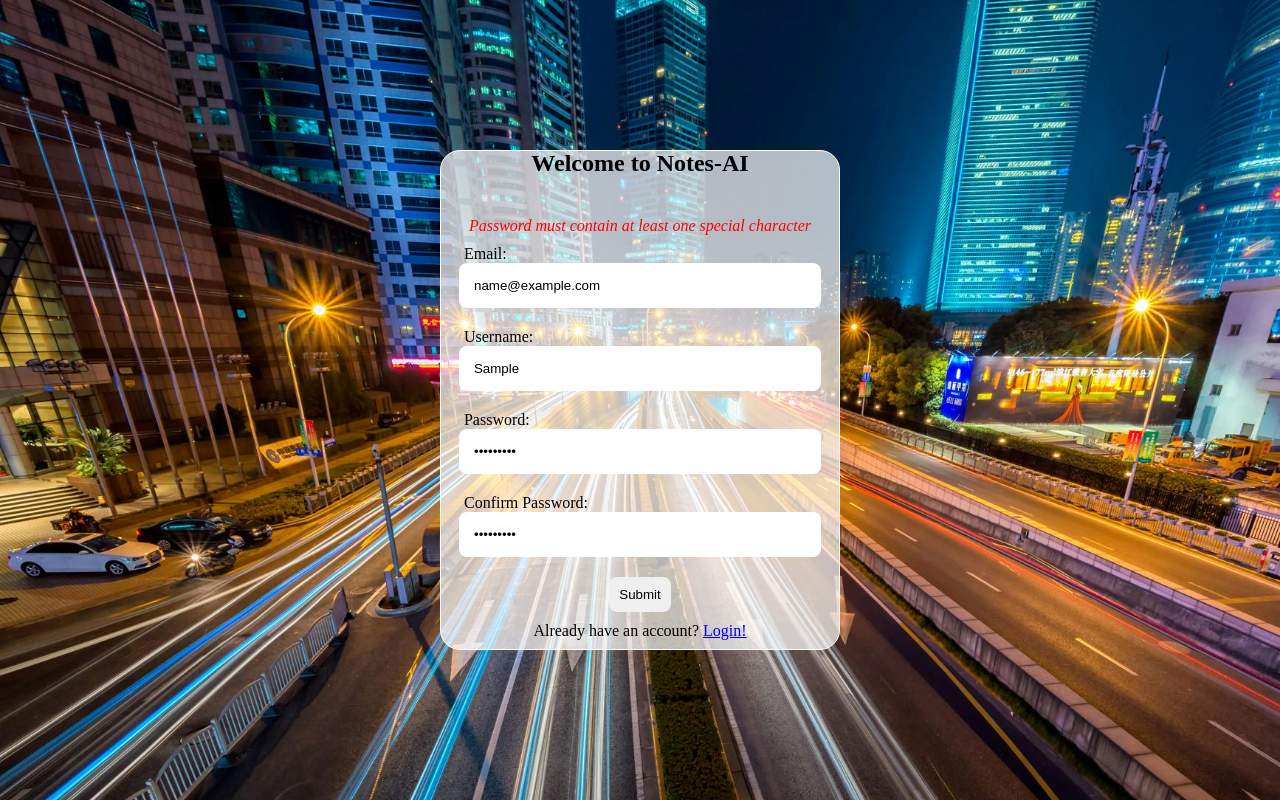
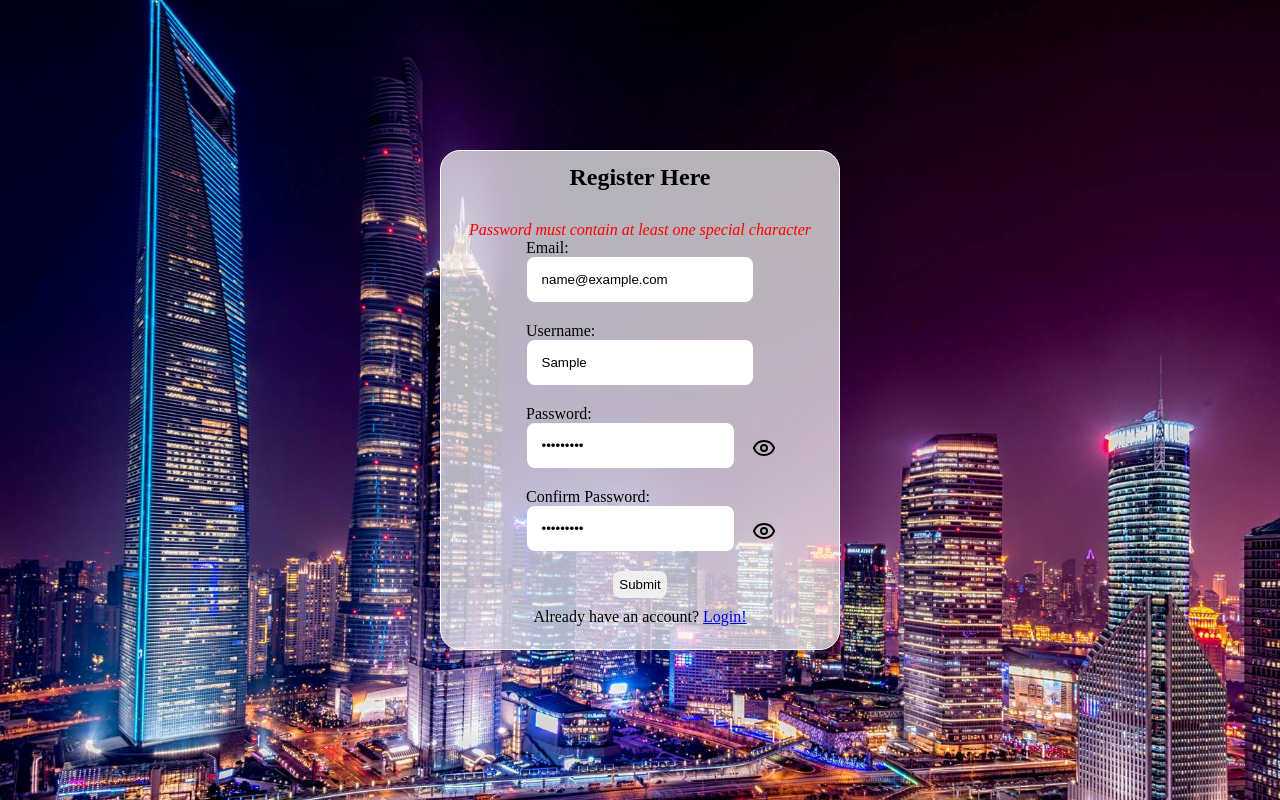
Before and after one commit to t-phelps/ai-notes-app, a React (Create React App) app in the folder frontend/: page /create-account in a window 1280 px wide. Both pictures are taken after typing "name@example.com", "Sample", "Sample123", "Sample123" into the empty fields and a click on the button "Submit". Built offline with nearby package versions, Linux system fonts and the light colour scheme; no server answers.

Commit message:
login / signup refactor

```diff
--- a/frontend/src/components/Login.jsx
+++ b/frontend/src/components/Login.jsx
@@ -1,21 +1,28 @@
 import {useState } from "react";
 import * as yup from "yup";
-import { useNavigate } from "react-router-dom";
+import { useNavigate, Link } from "react-router-dom";
 import "../styles/LoginStyle.css";
 import "../styles/Global.css";
-import { Link } from "react-router-dom";
 import BASE_URL from "../config.js";
+import {Eye} from "lucide-react";
 
 
 export const LoginComponent = () => {
     const [username, setUsername] = useState("");
     const [password, setPassword] = useState("");
     const navigate = useNavigate();
+    const [loading, setLoading] = useState(false);
+    const [error, setError] = useState("");
+    const [isVisible, setVisible] = useState(false);
 
     const schema = yup.object().shape({
         username: yup.string().required("Username is required"),
         password: yup.string().required("Password is required"),
     });
+
+    const toggleVisibility = () => {
+        setVisible(!isVisible);
+    }
 
     /**
      * handle
@@ -23,7 +30,8 @@ export const LoginComponent = () => {
      * @returns {Promise<void>}
      */
     const handleLoginSubmit = async (e) => {
-        e.preventDefault(); // needed for a form login, if I go to submit the page the form will refresh the page and it won't get processed
+        e.preventDefault();
+        setLoading(true);
         try {
             await schema.validate({username, password}); // throws error if not valid
 
@@ -39,14 +47,26 @@ export const LoginComponent = () => {
                 })
             });
 
-            if(!response.ok){
-                alert("Invalid Credentials");
-                throw new Error(response.statusText);
-            }
+           if(!response.ok) {
+                const msg = response.status === 401
+                    ? "Invalid Credentials"
+                    : response.status === 500
+                    ? "Server Error" : `Unexpected Error: ${response.status}`;
+                setError(msg);
+                return;
+           }
 
             navigate("/landing");
         }catch(err) {
-            console.error(err);
+            if(err.name === "ValidationError") {
+                setError(err.message);
+            }else{
+                console.error(err);
+                setError("Something went wrong. Please try again.")
+            }
+
+        } finally {
+            setLoading(false);
         }
     }
 
@@ -54,14 +74,44 @@ export const LoginComponent = () => {
         <div className="regular-container">
             <form className="regular-form" onSubmit={handleLoginSubmit}>
                 <h2>Welcome To Notes-AI</h2>
+                {error && <div className={"error-message"}>{error}</div>}
                 <label className={"regular-label"} htmlFor="username">Username:</label>
-                <input className={"regular-input"} type="text" placeholder="Username" id="username" value={username} onChange={(e) => setUsername(e.target.value)} />
+                <input className={"regular-input"}
+                       type="text"
+                       placeholder="Username"
+                       id="username"
+                       value={username}
+                       onChange={(e) => {
+                           setUsername(e.target.value);
+                            setError("");
+                       }}/>
                 <label className={"regular-label"} htmlFor="password">Password:</label>
-                <input className={"regular-input"} type="password" placeholder="Password"  id="password" value={password} onChange={(e) => setPassword(e.target.value)} />
-                <button className={"regular-button"} type="submit">Login</button>
-                <p>Forgot Password? <Link to="/reset-password">Reset!</Link></p>
-                <p className="or-message">------------- or -------------</p>
-                <p className="create-account">Not a user? <Link to="/create-account">Register Today!</Link></p>
+                <div className={"password-inline"}>
+                    <input className={"regular-input"}
+                           type={isVisible ? "text" : "password"}
+                           placeholder="Password"
+                           id="password"
+                           value={password}
+                           onChange={(e) => {
+                               setPassword(e.target.value);
+                               setError("");
+                           }} />
+                    <button type={"button"}
+                            onClick={toggleVisibility}
+                            className={"password-inline-button"}>
+                        <Eye />
+                    </button>
+                </div>
+                <button
+                    className={"regular-button"}
+                    type="submit"
+                    disabled={loading}>{loading ? "Logging In..." : "Login"}
+                </button>
+                <div>
+                    <p>Forgot Password? <Link to="/reset-password">Reset!</Link></p>
+                    <p className="or-message">------------- or -------------</p>
+                    <p className="create-account">Not a user? <Link to="/create-account">Register Today!</Link></p>
+                </div>
             </form>
         </div>
     );
--- a/frontend/src/components/Signup.jsx
+++ b/frontend/src/components/Signup.jsx
@@ -1,9 +1,10 @@
-import "../styles/SignupStyle.css";
+import "../styles/Global.css";
 import {useState} from "react";
 import * as yup from "yup";
 import {Link} from "react-router-dom";
 import {useNavigate} from "react-router-dom";
 import BASE_URL from "../config.js";
+import {Eye} from "lucide-react";
 
 export const Signup = () => {
     const navigate = useNavigate();
@@ -12,6 +13,12 @@ export const Signup = () => {
     const [password, setPassword] = useState("");
     const [confirmPassword, setConfirmPassword] = useState("");
     const [error, setError] = useState("");
+    const [loading, setLoading] = useState(false);
+    const [isVisible, setVisible] = useState(false);
+
+    const toggleVisibility = () => {
+        setVisible(!isVisible);
+    }
 
     // define our schema on the fields within our form
     const schema = yup.object().shape({
@@ -40,14 +47,13 @@ export const Signup = () => {
             .required(),
     });
 
-
     /**
      * Handle signup with an api call to backend service
      * @returns {Promise<void>}
      */
     const handleSignup = async (e) => {
         e.preventDefault();
-        setError("");
+        setLoading(true);
         try{
             // validate schema from yup
             await schema.validate({username, email, password, confirmPassword});
@@ -65,40 +71,92 @@ export const Signup = () => {
                 credentials: "include" // include credentials to get a jwt
             });
 
-            const responseBody = await response.text();
-            if (!response.ok) throw new Error(responseBody);
+            if (!response.ok) {
+                const msg = response.status === 400
+                ? "Invalid Request Body"
+                    : response.status === 500
+                ? "Server Error"
+                        : "Something went wrong. Try Again!";
+                setError(msg);
+            }
 
             navigate("/landing");
-        }catch(error){
-            setError(error.errors ? error.errors.join(", ") : "An unknown error occurred");
-            console.error(error);
+        }catch(err){
+            if(err.name === "ValidationError") {
+                setError(err.message);
+            }else{
+                console.error(err);
+            }
+        }finally {
+            setLoading(false);
         }
     }
 
-    return(
-        <div className="signup-container">
-            <div className="signup-box">
-                <h2>Welcome to Notes-AI</h2>
-                <form className="signup-form" onSubmit={handleSignup}>
-                    {error && <p className="error">{error}</p>}
-                    <label className={"signup-label"} id={"email"}>Email:</label>
-                    <input className={"signup-input"} type={"text"} id={"email"} placeholder={"Email address"} onChange={(e) => setEmail(e.target.value)} />
+    return (
+        <div className="regular-container">
+            <form className="regular-form" onSubmit={handleSignup}>
+                <h2>Register Here</h2>
 
-                    <label className={"signup-label"} id={"username"}>Username:</label>
-                    <input className={"signup-input"} type={"text"} id={"username"} placeholder={"Username"} onChange={(e) => setUsername(e.target.value)} />
+                {error && <div className="error-message">{error}</div>}
 
-                    <label className={"signup-label"} id={"password"}>Password:</label>
-                    <input className={"signup-input"} type={"password"} id={"password"} placeholder={"Password"} onChange={(e) => setPassword(e.target.value)} />
+                <label className="regular-label" htmlFor="email">Email:</label>
+                <input className="regular-input"
+                       type="text"
+                       id="email"
+                       placeholder="Email address"
+                       onChange={(e) => setEmail(e.target.value)} />
 
-                    <label className={"signup-label"} id={"confirm-password"}>Confirm Password:</label>
-                    <input className={"signup-input"} type={"password"} id={"confirm-password"} placeholder={"Confirm Password"} onChange={(e) => setConfirmPassword(e.target.value)} />
+                <label className="regular-label" htmlFor="username">Username:</label>
+                <input className="regular-input"
+                       type="text"
+                       id="username"
+                       placeholder="Username"
+                       onChange={(e) => setUsername(e.target.value)} />
 
-                    <div className={"signup-button"}><button type="submit">Submit</button></div>
-                </form>
-                <div>
-                    <p>Already have an account? <Link to={"/"}>Login!</Link></p>
+                <label className="regular-label" htmlFor="password">Password:</label>
+                <div className="password-inline">
+                    <input className="regular-input"
+                           type={isVisible ? "text" : "password"}
+                           id="password"
+                           placeholder="Password"
+                           onChange={(e) => {
+                               setPassword(e.target.value);
+                               setError("");
+                           }} />
+                    <button type={"button"}
+                            onClick={toggleVisibility}
+                            className={"password-inline-button"}>
+                        <Eye />
+                    </button>
                 </div>
-            </div>
+
+                <label className="regular-label" htmlFor="confirm-password">Confirm Password:</label>
+                <div className="password-inline">
+                    <input className="regular-input"
+                           type={isVisible ? "text" : "password"}
+                           id="confirm-password"
+                           placeholder="Confirm Password"
+                           onChange={(e) => {
+                               setConfirmPassword(e.target.value);
+                               setError("");
+                           }} />
+                    <button type={"button"}
+                            onClick={toggleVisibility}
+                            className={"password-inline-button"}>
+                        <Eye />
+                    </button>
+                </div>
+
+                <button
+                    className="regular-button"
+                    type="submit"
+                    disabled={loading}
+                >
+                    {loading ? "Submitting..." : "Submit"}
+                </button>
+
+                <p>Already have an account? <Link to="/">Login!</Link></p>
+            </form>
         </div>
     );
 }
--- a/frontend/src/styles/Global.css
+++ b/frontend/src/styles/Global.css
@@ -54,6 +54,34 @@ button:hover {
     background-color: rgba(255, 255, 255, 0.7);
     cursor: pointer;
 }
+.password-inline {
+    display: flex;
+    align-items: center;
+    gap: 10px;
+}
+
+.password-inline .regular-input {
+    flex: 1;
+    width: 100%;
+    margin-bottom: 20px;
+    margin-left: 30px;
+}
+
+.password-inline-button {
+    background: none;
+    border: none;
+    cursor: pointer;
+    padding: 0 8px;
+    display: flex;
+    align-items: center;
+    margin-bottom: 15px;
+}
+
+.error-message {
+    color: red;
+    font-style: italic;
+}
+
 html, body, #root {
     height: 100%;
     width: 100%;
--- a/frontend/src/styles/LoginStyle.css
+++ b/frontend/src/styles/LoginStyle.css
@@ -5,6 +5,7 @@
 .login-form .password {
     margin-bottom: 0;
 }
+
 
 p {
     margin: 10px;
--- a/frontend/src/styles/SignupStyle.css
+++ b/frontend/src/styles/SignupStyle.css
@@ -1,59 +1,3 @@
-.signup-container {
-    display: flex;
-    flex-direction: column;
-    justify-content: center;
-    align-items: center;
-    height: 100vh;
-    width: 100vw;
-    background-image: url("../images/pexels-peng-liu-45946-169677.jpg");
-    background-size: cover;
-    background-repeat: no-repeat;
-    background-position: center;
-}
-
-.signup-box {
-    width: 400px;
-    height: 500px;
-    display: flex;
-    flex-direction: column;
-    justify-content: center;
-    align-items: center;
-    border: 1px solid white;
-    background-color: rgba(255, 255, 255, 0.7);
-    border-radius: 20px;
-}
-
-.signup-input {
-    border-radius: 8px;
-    padding: 15px;
-    margin-bottom: 20px;
-    border: none;
+.password-inline .regular-input {
     width: 100%;
 }
-
-.signup-label {
-    align-self: flex-start;
-    display: block;
-    text-align: left;
-    margin-left: 5px;
-}
-
-.signup-button{
-    align-self: flex-start;
-    display: block;
-    text-align: center;
-}
-.error {
-    color: red;
-    font-style: italic;
-}
-button {
-    border-radius: 8px;
-    padding: 10px;
-    border: none;
-}
-
-button:hover {
-    background-color: rgba(255, 255, 255, 0.7);
-    cursor: pointer;
-}
```
